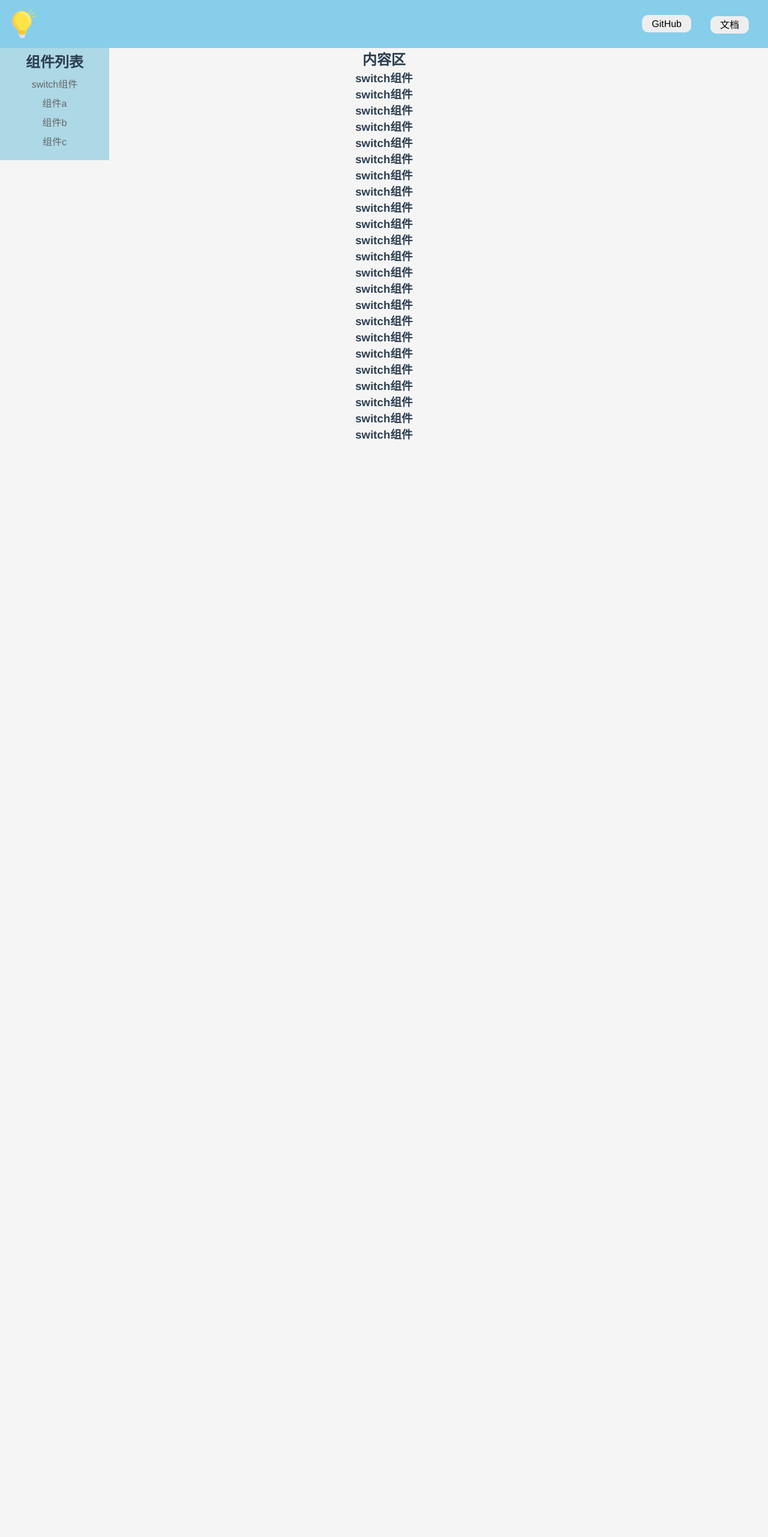
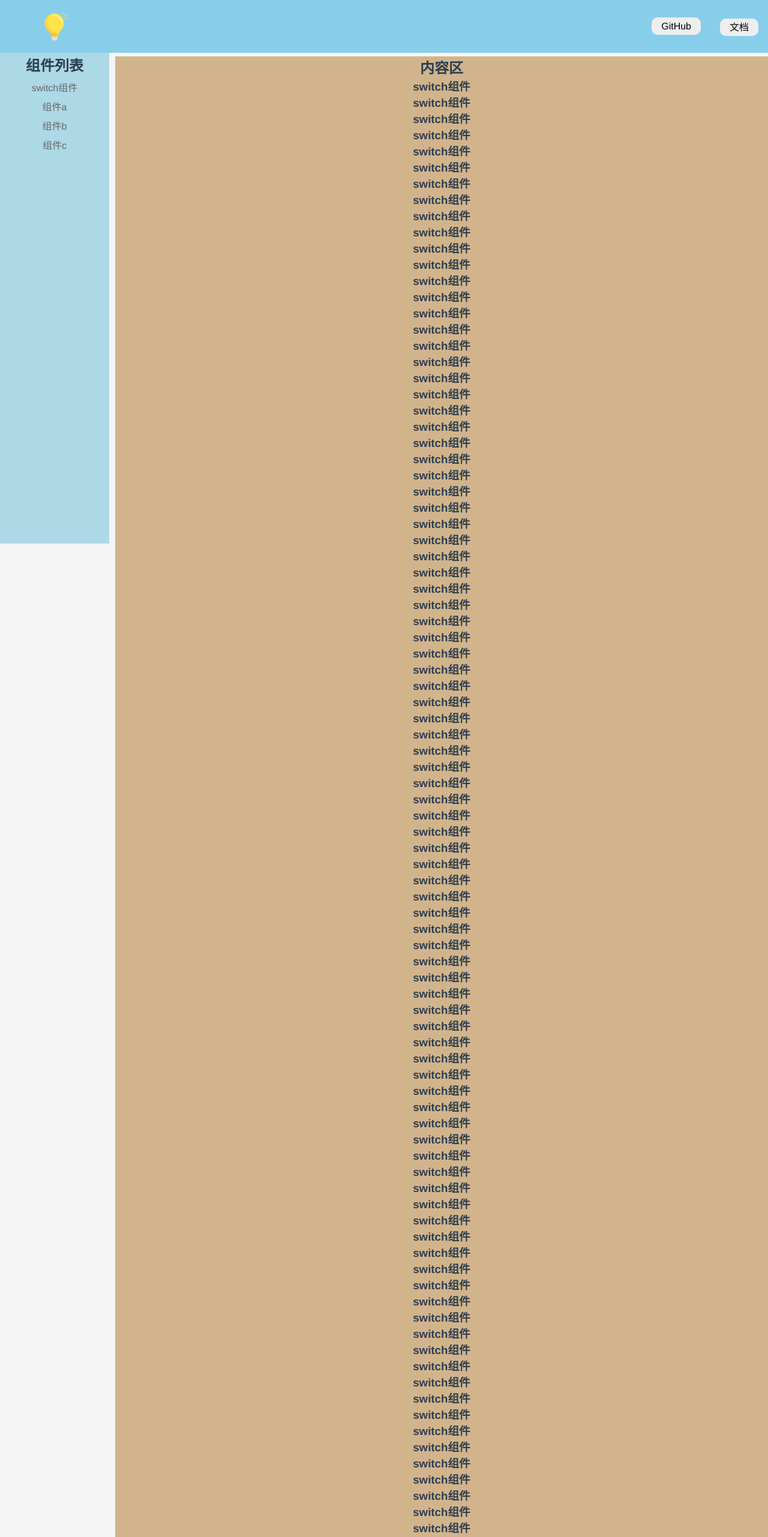
Before and after one commit to rookiepjx/ui-for-vue3, a Vue app: page /doc/switch in a window 1280 px wide. Shown: the top 2562 px of the page at 60% size. Before the commit the page ends 800 px from the top, so only its background shows below. Built offline with nearby package versions, Linux system fonts and the light colour scheme.

Commit message:
总体布局样式

```diff
--- a/src/components/Switch.vue
+++ b/src/components/Switch.vue
@@ -1,5 +1,96 @@
 <template>
 <div>
+  <h3>switch组件</h3>
+  <h3>switch组件</h3>
+  <h3>switch组件</h3>
+  <h3>switch组件</h3>
+  <h3>switch组件</h3>
+  <h3>switch组件</h3>
+  <h3>switch组件</h3>
+  <h3>switch组件</h3>
+  <h3>switch组件</h3>
+  <h3>switch组件</h3>
+  <h3>switch组件</h3>
+  <h3>switch组件</h3>
+  <h3>switch组件</h3>
+  <h3>switch组件</h3>
+  <h3>switch组件</h3>
+  <h3>switch组件</h3>
+  <h3>switch组件</h3>
+  <h3>switch组件</h3>
+  <h3>switch组件</h3>
+  <h3>switch组件</h3>
+  <h3>switch组件</h3>
+  <h3>switch组件</h3>
+  <h3>switch组件</h3>
+  <h3>switch组件</h3>
+  <h3>switch组件</h3>
+  <h3>switch组件</h3>
+  <h3>switch组件</h3>
+  <h3>switch组件</h3>
+  <h3>switch组件</h3>
+  <h3>switch组件</h3>
+  <h3>switch组件</h3>
+  <h3>switch组件</h3>
+  <h3>switch组件</h3>
+  <h3>switch组件</h3>
+  <h3>switch组件</h3>
+  <h3>switch组件</h3>
+  <h3>switch组件</h3>
+  <h3>switch组件</h3>
+  <h3>switch组件</h3>
+  <h3>switch组件</h3>
+  <h3>switch组件</h3>
+  <h3>switch组件</h3>
+  <h3>switch组件</h3>
+  <h3>switch组件</h3>
+  <h3>switch组件</h3>
+  <h3>switch组件</h3>
+  <h3>switch组件</h3>
+  <h3>switch组件</h3>
+  <h3>switch组件</h3>
+  <h3>switch组件</h3>
+  <h3>switch组件</h3>
+  <h3>switch组件</h3>
+  <h3>switch组件</h3>
+  <h3>switch组件</h3>
+  <h3>switch组件</h3>
+  <h3>switch组件</h3>
+  <h3>switch组件</h3>
+  <h3>switch组件</h3>
+  <h3>switch组件</h3>
+  <h3>switch组件</h3>
+  <h3>switch组件</h3>
+  <h3>switch组件</h3>
+  <h3>switch组件</h3>
+  <h3>switch组件</h3>
+  <h3>switch组件</h3>
+  <h3>switch组件</h3>
+  <h3>switch组件</h3>
+  <h3>switch组件</h3>
+  <h3>switch组件</h3>
+  <h3>switch组件</h3>
+  <h3>switch组件</h3>
+  <h3>switch组件</h3>
+  <h3>switch组件</h3>
+  <h3>switch组件</h3>
+  <h3>switch组件</h3>
+  <h3>switch组件</h3>
+  <h3>switch组件</h3>
+  <h3>switch组件</h3>
+  <h3>switch组件</h3>
+  <h3>switch组件</h3>
+  <h3>switch组件</h3>
+  <h3>switch组件</h3>
+  <h3>switch组件</h3>
+  <h3>switch组件</h3>
+  <h3>switch组件</h3>
+  <h3>switch组件</h3>
+  <h3>switch组件</h3>
+  <h3>switch组件</h3>
+  <h3>switch组件</h3>
+  <h3>switch组件</h3>
+  <h3>switch组件</h3>
   <h3>switch组件</h3>
   <h3>switch组件</h3>
   <h3>switch组件</h3>
--- a/src/components/TopNav.vue
+++ b/src/components/TopNav.vue
@@ -40,7 +40,10 @@ export default {
 
 <style lang="scss" scoped>
 .nav {
-  position: relative;
+  position: fixed;
+  top: 0;
+  left: 0;
+  width: 100%;
   z-index: 10;
   background-color: skyblue;
   display: flex;
@@ -56,6 +59,7 @@ export default {
 
   >.logo {
     max-width: 6em;
+    margin-left: 54px;
     margin-right: auto;
 
     .avatar {
@@ -69,6 +73,7 @@ export default {
     align-items: center;
     white-space: nowrap;
     flex-wrap: nowrap;
+    padding: 16px;
 
     >li a {
       margin: 0 1em;
--- a/src/views/Doc.vue
+++ b/src/views/Doc.vue
@@ -1,5 +1,6 @@
 <template>
-<TopNav />
+<div class="layout">
+  <TopNav class="nav" />
   <div class="content">
     <aside v-if="asideVisible">
       <h2>组件列表</h2>
@@ -22,6 +23,7 @@
       <h2>内容区</h2>
       <router-view />
     </main>
+  </div>
 </div>
 </template>
 
@@ -49,13 +51,28 @@ export default {
 </script>
 
 <style lang="scss" scoped>
+.layout {
+  display: flex;
+  flex-direction: column;
+  height: 100vh;
+
+  >.content {
+    padding-top: 94px;
+    padding-left: 192px;
+
+    @media (max-width: 500px) {
+      padding-left: 0;
+
+    }
+
     aside {
+      height: 100%;
       width: 150px;
       padding: 16px;
       position: fixed;
       top: 0;
       left: 0;
-  padding-top: 84px;
+      padding-top: 90px;
       background-color: lightblue;
 
       >h2 {
@@ -68,4 +85,12 @@ aside {
         }
       }
     }
+
+    main {
+
+      overflow: auto;
+      background-color: tan;
+    }
+  }
+}
 </style>
--- a/src/views/Home.vue
+++ b/src/views/Home.vue
@@ -22,7 +22,7 @@ export default {
 
 <style lang="scss" scoped>
 .banner {
-  // background-color: #ecf5ff;
+  margin-top: 80px;
   min-height: 550px;
   display: flex;
   justify-content: center;
```
Lines whose indentation alone changed are shown as unchanged.
